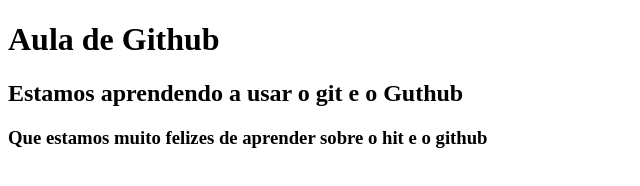
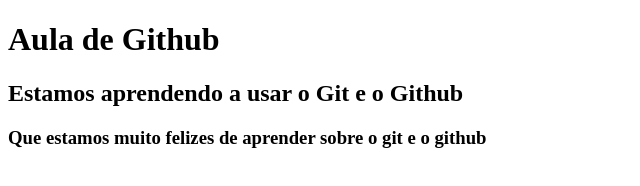
Before and after one commit to tecnogueto/aulas-de-github, a plain HTML site: page index.html in a window 1280 px wide. Shown: the full height of the page, 0-640 px from the left. Drawn offline with Linux system fonts and the light colour scheme.

Commit message:
ajute nos erros dos textos

```diff
--- a/index.html
+++ b/index.html
@@ -8,7 +8,7 @@
 </head>
 <body>
     <h1>Aula de Github</h1>
-    <h2>Estamos aprendendo a usar o git e o Guthub</h2>
-    <h3>Que estamos muito felizes de aprender sobre o hit e o github</h3>
+    <h2>Estamos aprendendo a usar o Git e o Github</h2>
+    <h3>Que estamos muito felizes de aprender sobre o git e o github</h3>
 </body>
 </html>
```
